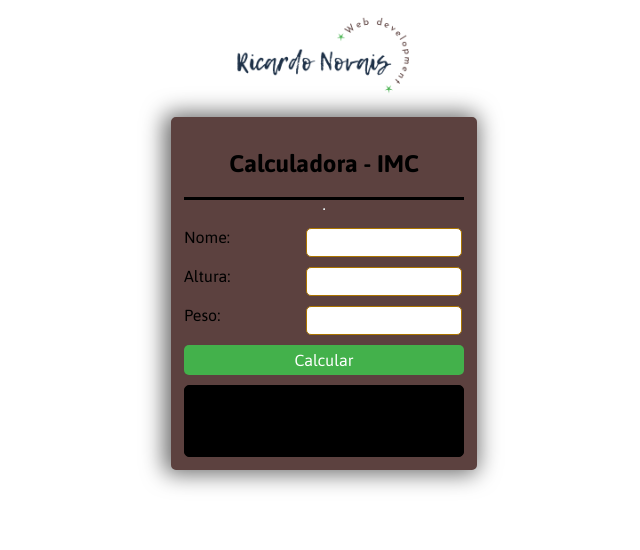
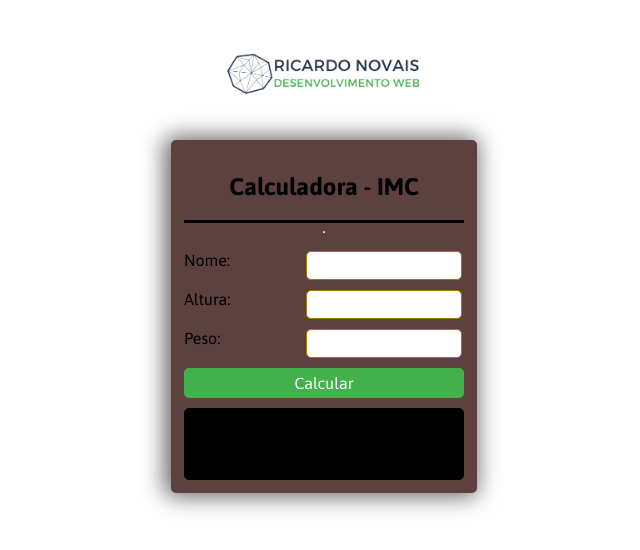
Before and after one commit to Ricardonovais1/calculadora-de-imc, a plain HTML site: page index.html in a window 1280 px wide. Shown: the whole page, without its empty margins (316-956 px from the left). Drawn offline with Linux system fonts and the light colour scheme.

Commit message:
Calculadora finalizada

```diff
--- a/index.html
+++ b/index.html
@@ -8,7 +8,7 @@
     <title>Calculadora - IMC</title>
 </head>
 <body>
-    <img class='logo' src="./img/Logo Ricardo Novais Web Development.png" alt="Logo Ricardo Novais Web Development">
+    <img class='logo' src="./img/Logo Ricardo Novais Fundo Claro.png" alt="Logo Ricardo Novais Web Development">
     <div class="calculadora">
         <header>
             <h2>Calculadora - IMC</h2>
--- a/style.css
+++ b/style.css
@@ -2,7 +2,8 @@
 
 .logo {
     max-width: 200px;
-    margin-bottom: 20px;
+    margin-bottom: 40px;
+    margin-top: 40px;
 }
 
 body {
@@ -10,7 +11,6 @@ body {
     flex-direction: column;
     align-items: center;
     background-color: white;
-
 }
 
 .calculadora {
@@ -23,7 +23,6 @@ body {
     border: 3px solid #5C413F;
     border-radius: 5px;
     box-shadow: -3px 0px 22px 4px rgba(0,0,0,0.58);
-
 }
 
 
@@ -31,10 +30,10 @@ body {
     display: flex;
     justify-content: space-between;
     margin-top: 10px;
-
 }
 
 .button-submit {
+    flex: 1;
     align-self: center;
     margin: auto;
     background-color: #43B14B;
@@ -49,13 +48,10 @@ body {
     margin-top: 10px;
     transition: 200ms;
     font-family: 'Asap', sans-serif;
-
-
 }
 
 .button-submit:hover {
     transform: scale(1.02);
-
 }
 
 header {
@@ -80,13 +76,11 @@ header {
     border: 1px solid rgb(172, 117, 0);
     border-radius: 5px;
     font-family: 'Asap', sans-serif;
-
 }
 
 .label {
     width: 120px;
     font-family: 'Asap', sans-serif;
-
 }
 
 #resultado {
@@ -99,5 +93,4 @@ header {
     color: white;
     padding: 10px;
     font-family: 'Asap', sans-serif;
-
 }
```
Also changed, not shown: img/FAVICON Ricardo Novais Web Development.png (deleted), img/Logo GRANDE Ricardo Novais Web Development.png (deleted), img/Logo Ricardo Novais Fundo Claro.png (added), img/Logo Ricardo Novais Web Development.png (deleted).
